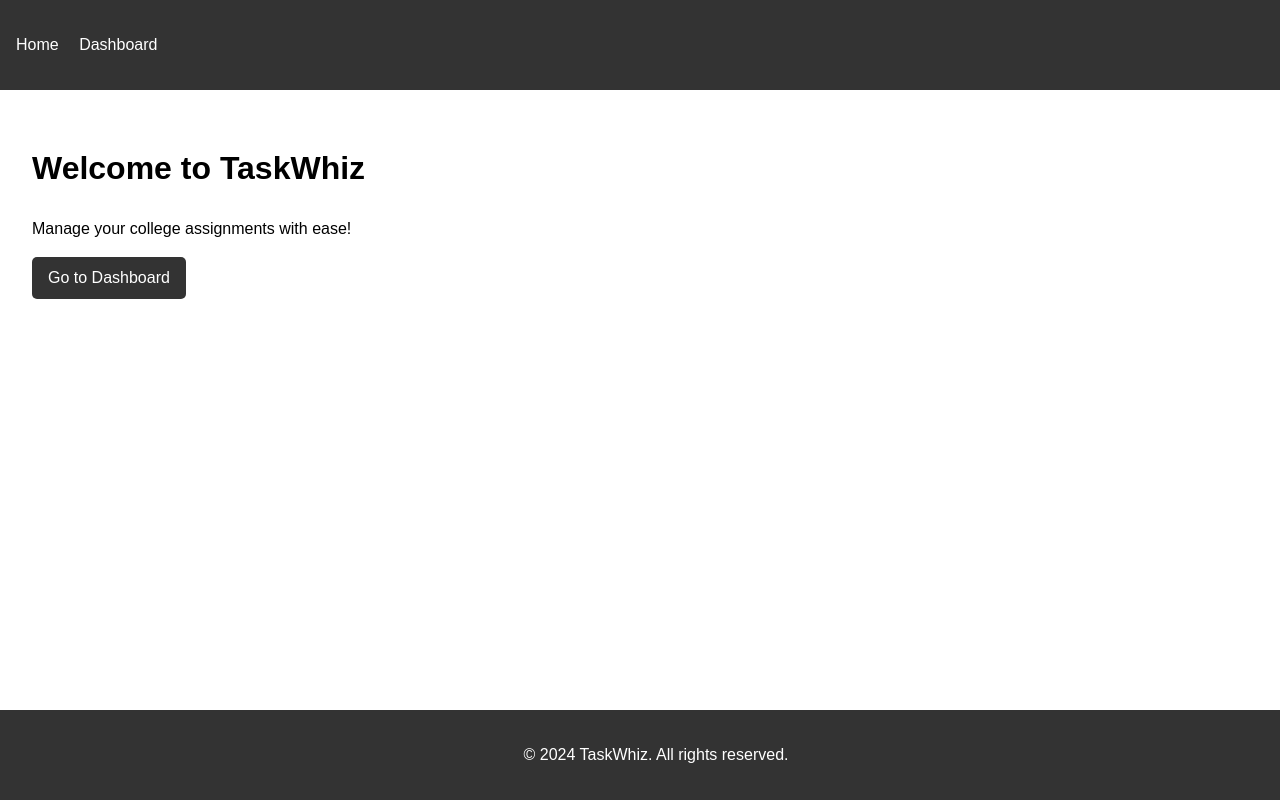
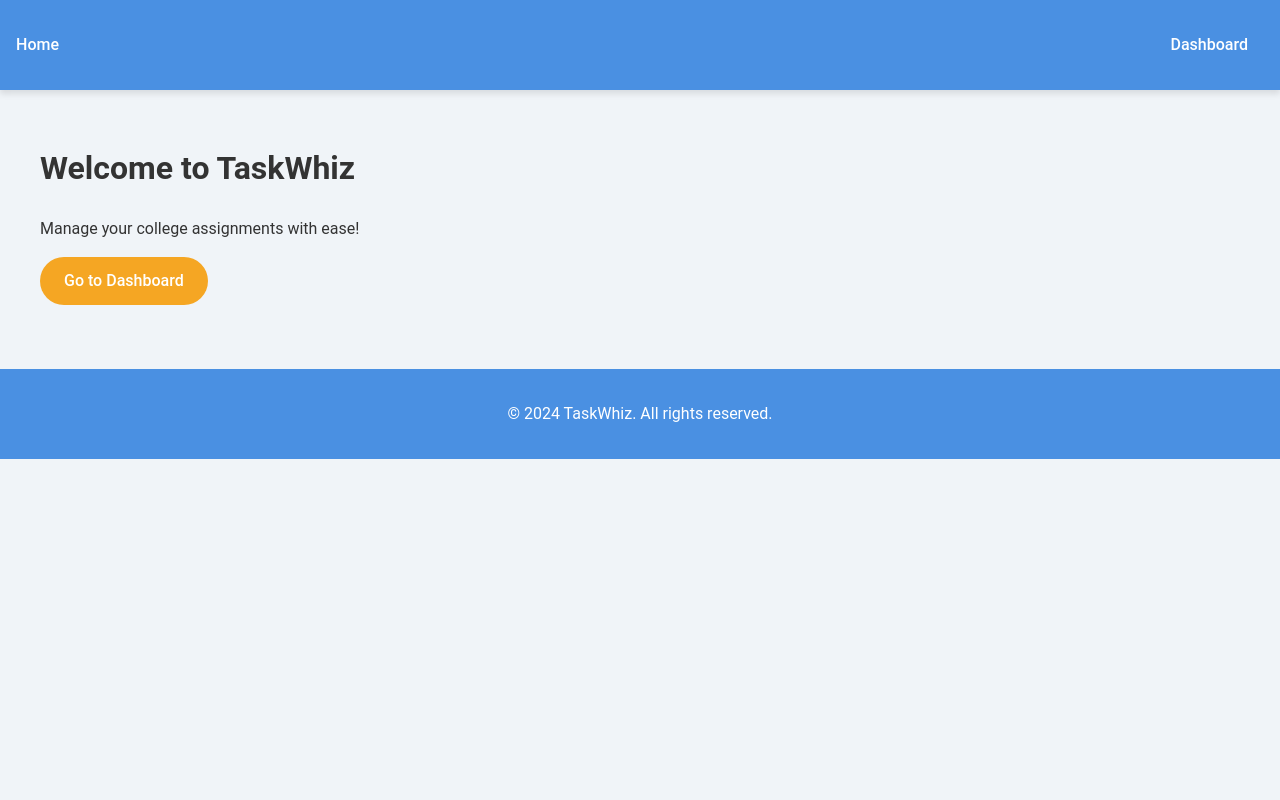
Before and after one commit to Anik2812/TaskWhiz, a Flask app: page / in a window 1280 px wide. Run offline with Flask 3, Linux system fonts and the light colour scheme.

Commit message:
ui update

```diff
--- a/app.py
+++ b/app.py
@@ -1,4 +1,5 @@
-from flask import Flask, render_template, request, redirect, url_for, flash
+import json
+from flask import Flask, render_template, request, redirect, url_for, flash, session
 from config import Config
 from github import Github
 from google.oauth2.credentials import Credentials
@@ -11,10 +12,14 @@ import smtplib
 from email.mime.text import MIMEText
 from datetime import datetime, timedelta
 import os
+import logging
+
+logging.basicConfig(level=logging.DEBUG)
 os.environ['OAUTHLIB_INSECURE_TRANSPORT'] = '1'
 
 app = Flask(__name__)
 app.config.from_object(Config)
+app.secret_key = os.urandom(24)  # Ensure the app has a secret key for session management
 
 # GitHub and Google Classroom API clients
 github_client = None
@@ -103,7 +108,8 @@ def get_google_auth_flow():
 @app.route('/authorize')
 def authorize():
     flow = get_google_auth_flow()
-    authorization_url, _ = flow.authorization_url(prompt='consent')
+    authorization_url, state = flow.authorization_url(prompt='consent')
+    session['state'] = state
     return redirect(authorization_url)
 
 @app.route('/oauth2callback')
@@ -111,6 +117,7 @@ def oauth2callback():
     flow = get_google_auth_flow()
     flow.fetch_token(authorization_response=request.url)
     credentials = flow.credentials
+    logging.debug(f"Credentials: {credentials.to_json()}")
 
     global classroom_service
     classroom_service = build('classroom', 'v1', credentials=credentials)
@@ -178,9 +185,9 @@ def dashboard():
                             media_body=media
                         ).execute()
 
-                        print(f"Submitted assignment: {work['title']}")
+                        logging.debug(f"Submitted assignment: {work['title']}")
             except Exception as e:
-                print(f"Error submitting assignment {work['title']}: {str(e)}")
+                logging.debug(f"Error submitting assignment {work['title']}: {str(e)}")
 
     return "Assignments checked and submitted if applicable."
 
--- a/static/css/style.css
+++ b/static/css/style.css
@@ -1,58 +1,243 @@
+:root {
+    --primary-color: #4a90e2;
+    --secondary-color: #f5a623;
+    --background-color: #f0f4f8;
+    --text-color: #333;
+    --card-background: #ffffff;
+    --shadow: 0 4px 6px rgba(0, 0, 0, 0.1);
+  }
+
   body {
-    font-family: Arial, sans-serif;
+    font-family: 'Roboto', sans-serif;
     line-height: 1.6;
     margin: 0;
     padding: 0;
+    background-color: var(--background-color);
+    color: var(--text-color);
   }
 
   header {
-    background-color: #333;
+    background-color: var(--primary-color);
     color: #fff;
     padding: 1rem;
+    box-shadow: var(--shadow);
   }
 
   nav ul {
     list-style-type: none;
     padding: 0;
+    display: flex;
+    justify-content: space-between;
+    align-items: center;
   }
 
   nav ul li {
-    display: inline;
     margin-right: 1rem;
   }
 
   nav ul li a {
     color: #fff;
     text-decoration: none;
+    font-weight: 500;
+    transition: opacity 0.3s ease;
+  }
+
+  nav ul li a:hover {
+    opacity: 0.8;
   }
 
   main {
     padding: 2rem;
+    max-width: 1200px;
+    margin: 0 auto;
   }
 
   .btn {
     display: inline-block;
-    background-color: #333;
+    background-color: var(--secondary-color);
     color: #fff;
-    padding: 0.5rem 1rem;
+    padding: 0.7rem 1.5rem;
     text-decoration: none;
-    border-radius: 5px;
+    border-radius: 25px;
+    font-weight: 500;
+    transition: transform 0.3s ease, box-shadow 0.3s ease;
+  }
+
+  .btn:hover {
+    transform: translateY(-2px);
+    box-shadow: 0 4px 8px rgba(0, 0, 0, 0.2);
+  }
+
+  #assignments {
+    display: grid;
+    grid-template-columns: repeat(auto-fill, minmax(300px, 1fr));
+    gap: 1.5rem;
   }
 
   .assignment {
-    background-color: #f4f4f4;
-    border: 1px solid #ddd;
-    border-radius: 5px;
-    padding: 1rem;
+    background-color: var(--card-background);
+    border-radius: 10px;
+    padding: 1.5rem;
+    box-shadow: var(--shadow);
+    transition: transform 0.3s ease;
+  }
+
+  .assignment:hover {
+    transform: translateY(-5px);
+  }
+
+  .assignment h2 {
+    margin-top: 0;
+    color: var(--primary-color);
+  }
+
+  .assignment-status {
+    display: inline-block;
+    padding: 0.3rem 0.7rem;
+    border-radius: 15px;
+    font-size: 0.9rem;
+    font-weight: 500;
+  }
+
+  .status-pending {
+    background-color: #ffeeba;
+    color: #856404;
+  }
+
+  .status-in-progress {
+    background-color: #b8daff;
+    color: #004085;
+  }
+
+  .status-completed {
+    background-color: #c3e6cb;
+    color: #155724;
+  }
+
+  .assignment-due-date {
+    font-size: 0.9rem;
+    color: #6c757d;
     margin-bottom: 1rem;
   }
 
+  .file-upload {
+    margin-top: 1rem;
+  }
+
+  .file-upload input[type="file"] {
+    display: none;
+  }
+
+  .file-upload label {
+    display: inline-block;
+    padding: 0.5rem 1rem;
+    background-color: var(--primary-color);
+    color: #fff;
+    border-radius: 5px;
+    cursor: pointer;
+    transition: background-color 0.3s ease;
+  }
+
+  .file-upload label:hover {
+    background-color: #3a7cbd;
+  }
+
+  .submit-btn {
+    display: inline-block;
+    padding: 0.5rem 1rem;
+    background-color: var(--secondary-color);
+    color: #fff;
+    border: none;
+    border-radius: 5px;
+    cursor: pointer;
+    transition: background-color 0.3s ease;
+  }
+
+  .submit-btn:hover {
+    background-color: #e09612;
+  }
+
   footer {
-    background-color: #333;
+    background-color: var(--primary-color);
     color: #fff;
     text-align: center;
     padding: 1rem;
+    margin-top: 2rem;
+  }
+
+  /* Animations */
+  @keyframes fadeIn {
+    from { opacity: 0; }
+    to { opacity: 1; }
+  }
+
+  .fade-in {
+    animation: fadeIn 0.5s ease-in;
+  }
+
+  /* Dark theme */
+body.dark-theme {
+    --background-color: #1a1a1a;
+    --text-color: #f0f0f0;
+    --card-background: #2a2a2a;
+    --shadow: 0 4px 6px rgba(255, 255, 255, 0.1);
+  }
+
+  /* Hero section */
+  .hero {
+    text-align: center;
+    padding: 4rem 0;
+  }
+
+  .hero h1 {
+    font-size: 3rem;
+    margin-bottom: 1rem;
+  }
+
+  .hero p {
+    font-size: 1.2rem;
+    margin-bottom: 2rem;
+  }
+
+  /* Features section */
+  .features {
+    display: flex;
+    justify-content: space-around;
+    margin-top: 4rem;
+  }
+
+  .feature {
+    text-align: center;
+    max-width: 300px;
+  }
+
+  .feature i {
+    font-size: 3rem;
+    color: var(--primary-color);
+    margin-bottom: 1rem;
+  }
+
+  /* Loading spinner */
+  .loading-spinner {
     position: fixed;
-    bottom: 0;
-    width: 100%;
+    top: 50%;
+    left: 50%;
+    transform: translate(-50%, -50%);
+    background-color: rgba(0, 0, 0, 0.7);
+    color: #fff;
+    padding: 1rem 2rem;
+    border-radius: 5px;
+    z-index: 1000;
   }
+
+  /* Responsive design */
+  @media (max-width: 768px) {
+    .features {
+      flex-direction: column;
+      align-items: center;
+    }
+
+    .feature {
+      margin-bottom: 2rem;
+    }
+  }
```
Lines whose indentation alone changed are shown as unchanged.
